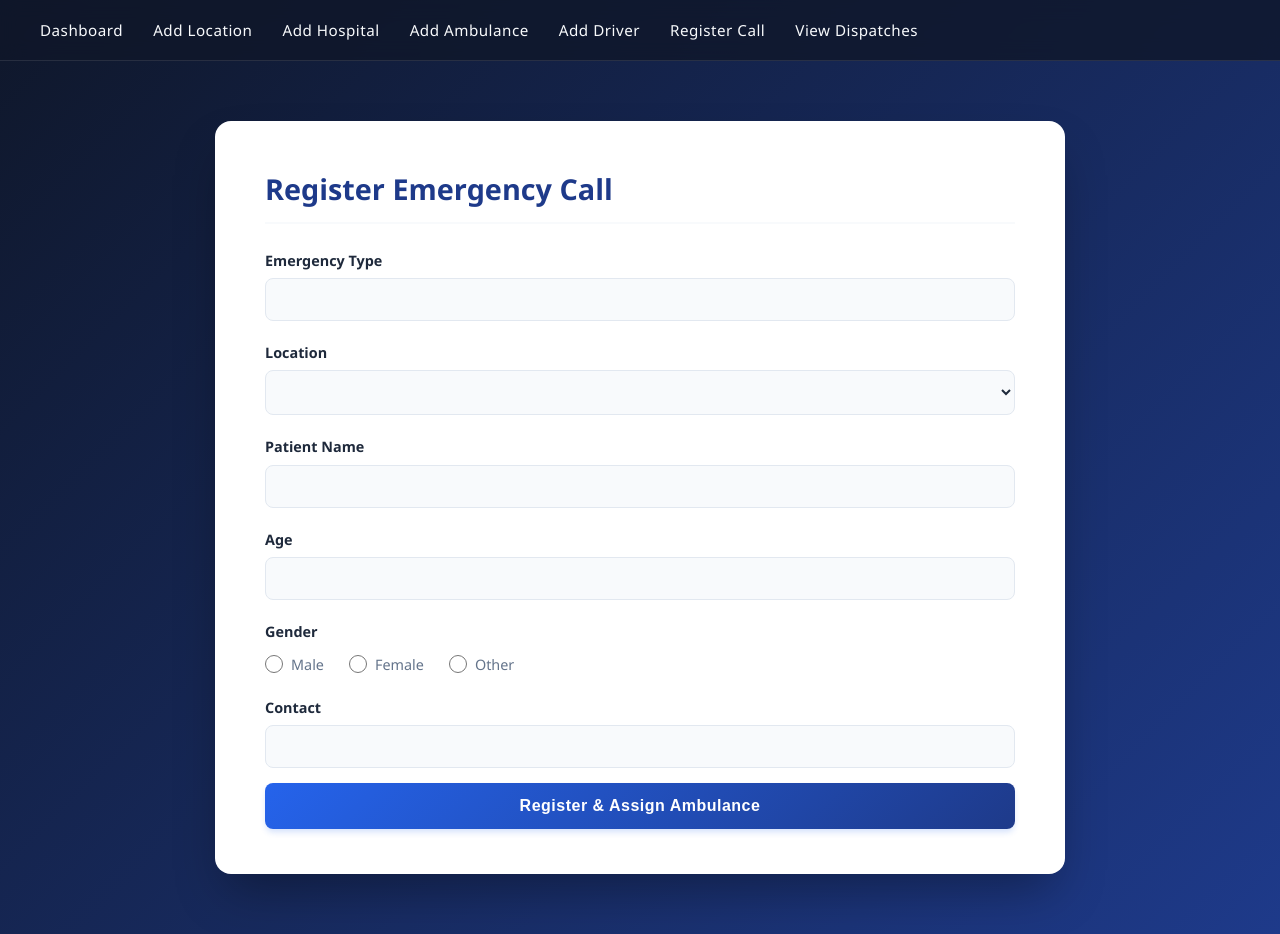
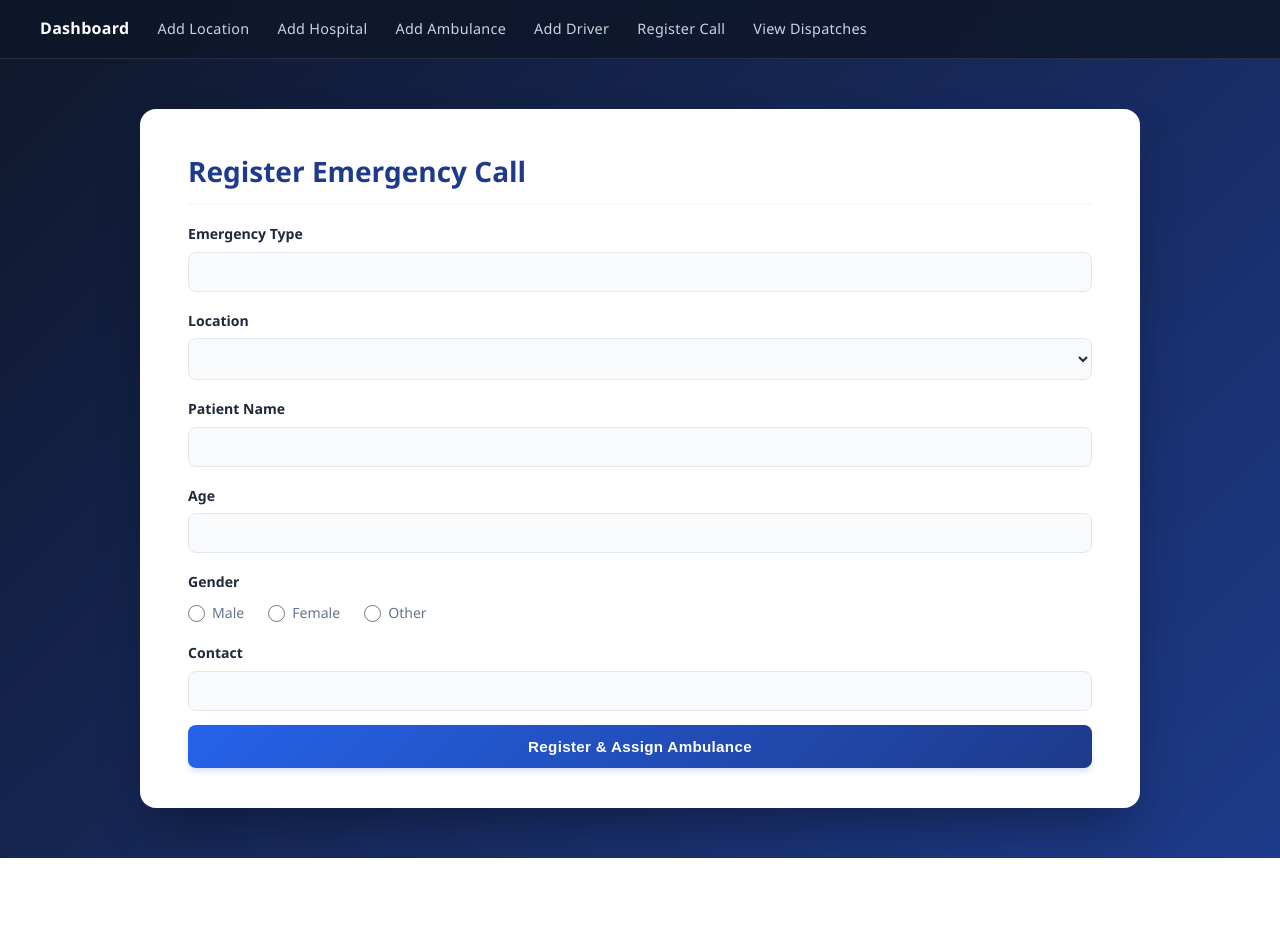
Before and after one commit to Sarvesh-Sarz/Resuscitation-Retrieval, a Flask app: page /register in a window 1280 px wide. After the commit the page ends 858 px from the top, so only its background shows below. Run offline with Flask 3, Linux system fonts and the light colour scheme; data that the repository does not hold is empty.

Commit message:
Update style.css

```diff
--- a/static/style.css
+++ b/static/style.css
@@ -1,22 +1,21 @@
-/* --- CSS VARIABLES FOR THEME --- */
+/* ─── CSS VARIABLES ─── */
 :root {
-    --primary: #2563eb;
-    --primary-dark: #1e3a8a;
+    --primary:       #2563eb;
+    --primary-dark:  #1e3a8a;
     --primary-light: #38bdf8;
     --bg-gradient-1: #0f172a;
     --bg-gradient-2: #1e3a8a;
-    --text-dark: #1e293b;
-    --text-muted: #64748b;
-    --surface: #ffffff;
-    --input-bg: #f8fafc;
-    --border-color: #e2e8f0;
+    --text-dark:     #1e293b;
+    --text-muted:    #64748b;
+    --surface:       #ffffff;
+    --input-bg:      #f8fafc;
+    --border-color:  #e2e8f0;
+    --success:       #16a34a;
+    --warning:       #d97706;
+    --danger:        #dc2626;
 }
 
-* {
-    margin: 0;
-    padding: 0;
-    box-sizing: border-box;
-}
+* { margin: 0; padding: 0; box-sizing: border-box; }
 
 body {
     font-family: 'Segoe UI', system-ui, -apple-system, sans-serif;
@@ -26,145 +25,242 @@ body {
     line-height: 1.6;
 }
 
-/* --- NAVBAR (Glassmorphism Effect) --- */
+/* ─── NAVBAR ─── */
 nav {
-    background: rgba(15, 23, 42, 0.8);
-    backdrop-filter: blur(10px);
-    -webkit-backdrop-filter: blur(10px);
-    padding: 18px 40px;
+    background: rgba(15, 23, 42, 0.85);
+    backdrop-filter: blur(12px);
+    -webkit-backdrop-filter: blur(12px);
+    padding: 16px 40px;
     display: flex;
-    gap: 30px;
-    border-bottom: 1px solid rgba(255, 255, 255, 0.1);
+    gap: 28px;
+    align-items: center;
+    flex-wrap: wrap;
+    border-bottom: 1px solid rgba(255,255,255,0.1);
     position: sticky;
     top: 0;
     z-index: 100;
 }
 
 nav a {
-    color: #f8fafc;
+    color: #cbd5e1;
     text-decoration: none;
     font-weight: 500;
-    font-size: 0.95rem;
-    letter-spacing: 0.5px;
-    transition: color 0.3s ease;
+    font-size: 0.9rem;
+    letter-spacing: 0.3px;
+    transition: color 0.2s ease;
 }
 
-nav a:hover {
-    color: var(--primary-light);
+nav a:hover { color: var(--primary-light); }
+nav a:first-child { color: #fff; font-weight: 700; font-size: 1rem; }
+
+/* ─── FLASH ALERTS ─── */
+.alert {
+    padding: 12px 18px;
+    border-radius: 8px;
+    margin-bottom: 20px;
+    font-size: 0.92rem;
+    font-weight: 500;
+    display: flex;
+    align-items: center;
+    gap: 8px;
 }
 
-/* --- MAIN CONTAINER --- */
+.alert-success {
+    background: #dcfce7;
+    color: #14532d;
+    border: 1px solid #86efac;
+}
+.alert-success::before { content: "✅ "; }
+
+.alert-error {
+    background: #fee2e2;
+    color: #7f1d1d;
+    border: 1px solid #fca5a5;
+}
+.alert-error::before { content: "❌ "; }
+
+.alert-warning {
+    background: #fef9c3;
+    color: #713f12;
+    border: 1px solid #fde047;
+}
+.alert-warning::before { content: "⚠️ "; }
+
+/* ─── CONTAINER ─── */
 .container {
-    width: 90%;
-    max-width: 850px;
-    margin: 60px auto;
+    width: 92%;
+    max-width: 1000px;
+    margin: 50px auto;
     background: var(--surface);
-    padding: 45px 50px;
+    padding: 40px 48px;
     border-radius: 16px;
-    box-shadow: 0 25px 50px -12px rgba(0, 0, 0, 0.35);
+    box-shadow: 0 25px 50px -12px rgba(0,0,0,0.35);
+    margin-left: auto;   /* add this */
+    margin-right: auto;  /* add this */
 }
 
-/* --- HEADINGS --- */
+/* ─── HEADINGS ─── */
 h2 {
-    margin-bottom: 25px;
     color: var(--primary-dark);
-    font-size: 1.8rem;
-    font-weight: 600;
+    font-size: 1.75rem;
+    font-weight: 700;
+    padding-bottom: 10px;
     border-bottom: 2px solid var(--input-bg);
-    padding-bottom: 10px;
+    margin-bottom: 6px;
 }
 
-/* --- FORM STYLING --- */
+.subtitle {
+    color: var(--text-muted);
+    font-size: 0.88rem;
+    margin-bottom: 28px;
+}
+
+/* ─── STATS GRID (Dashboard) ─── */
+.stats-grid {
+    display: grid;
+    grid-template-columns: repeat(auto-fit, minmax(180px, 1fr));
+    gap: 16px;
+    margin-bottom: 32px;
+    justify-content: center;
+}
+
+.stat-card {
+    padding: 22px 20px;
+    border-radius: 12px;
+    text-align: center;
+    border: 1px solid transparent;
+}
+
+.stat-number {
+    font-size: 2.4rem;
+    font-weight: 800;
+    line-height: 1;
+    margin-bottom: 6px;
+}
+
+.stat-label {
+    font-size: 0.82rem;
+    font-weight: 600;
+    text-transform: uppercase;
+    letter-spacing: 0.5px;
+    opacity: 0.8;
+}
+
+.stat-blue   { background: #dbeafe; color: #1e3a8a; border-color: #bfdbfe; }
+.stat-green  { background: #dcfce7; color: #14532d; border-color: #86efac; }
+.stat-orange { background: #ffedd5; color: #7c2d12; border-color: #fdba74; }
+.stat-purple { background: #ede9fe; color: #3b0764; border-color: #c4b5fd; }
+
+/* ─── ACTION GRID (Dashboard buttons) ─── */
+.action-grid {
+    display: grid;
+    grid-template-columns: repeat(auto-fit, minmax(200px, 1fr));
+    gap: 12px;
+    justify-content: center;
+}
+
+/* ─── FORMS ─── */
 form label {
+    display: block;
     font-weight: 600;
-    font-size: 0.9rem;
+    font-size: 0.88rem;
     color: var(--text-dark);
-    margin-top: 20px;
+    margin-top: 18px;
     margin-bottom: 6px;
-    display: block;
 }
 
 input[type="text"],
+input[type="number"],
 input[type="email"],
 input[type="password"],
-input[type="number"],
 select {
     width: 100%;
-    padding: 12px 16px;
-    background-color: var(--input-bg);
+    padding: 11px 14px;
+    background: var(--input-bg);
     border: 1px solid var(--border-color);
     border-radius: 8px;
-    font-size: 0.95rem;
+    font-size: 0.93rem;
     color: var(--text-dark);
-    transition: all 0.3s ease;
+    transition: all 0.25s ease;
 }
 
-/* Focus "Glow" Effect */
 input:focus, select:focus {
-    background-color: var(--surface);
+    background: #fff;
     border-color: var(--primary);
     outline: none;
-    box-shadow: 0 0 0 4px rgba(37, 99, 235, 0.15);
+    box-shadow: 0 0 0 3px rgba(37,99,235,0.15);
 }
 
-/* --- RADIO BUTTON GROUP --- */
+input::placeholder { color: #94a3b8; }
+
+/* ─── RADIO GROUP ─── */
 .radio-group {
     display: flex;
     align-items: center;
-    gap: 25px;
-    margin-top: 10px;
-    margin-bottom: 20px;
+    gap: 24px;
+    margin-top: 8px;
+    margin-bottom: 8px;
 }
 
 .radio-group label {
     font-weight: 500;
-    margin: 0; /* Resetting top margin from global label */
+    margin: 0;
     display: flex;
     align-items: center;
-    gap: 8px;
+    gap: 7px;
     cursor: pointer;
     color: var(--text-muted);
 }
 
-/* Modern accent color for default radios */
 input[type="radio"] {
     accent-color: var(--primary);
-    width: 18px;
-    height: 18px;
+    width: 17px;
+    height: 17px;
     cursor: pointer;
     margin: 0;
 }
 
-/* --- BUTTON (Lift on Hover) --- */
+/* ─── BUTTONS ─── */
 button {
     background: linear-gradient(135deg, var(--primary), var(--primary-dark));
     color: white;
-    padding: 14px 24px;
-    margin-top: 15px;
+    padding: 13px 20px;
+    margin-top: 14px;
     border: none;
     border-radius: 8px;
     cursor: pointer;
     font-weight: 600;
-    font-size: 1rem;
-    letter-spacing: 0.5px;
-    transition: all 0.3s ease;
-    box-shadow: 0 4px 6px -1px rgba(37, 99, 235, 0.2);
-    width: 100%; /* Makes button full width, remove if you want it smaller */
+    font-size: 0.95rem;
+    letter-spacing: 0.3px;
+    transition: all 0.25s ease;
+    box-shadow: 0 4px 6px -1px rgba(37,99,235,0.2);
+    width: 100%;
 }
 
 button:hover {
     transform: translateY(-2px);
-    box-shadow: 0 10px 15px -3px rgba(37, 99, 235, 0.3);
+    box-shadow: 0 8px 15px -3px rgba(37,99,235,0.3);
 }
 
-button:active {
-    transform: translateY(0);
+button:active { transform: translateY(0); }
+
+button.btn-danger {
+    background: linear-gradient(135deg, #ef4444, #b91c1c);
+    box-shadow: 0 4px 6px -1px rgba(239,68,68,0.25);
 }
 
-/* --- TABLE (Rounded & Striped) --- */
+button.btn-danger:hover {
+    box-shadow: 0 8px 15px -3px rgba(239,68,68,0.35);
+}
+
+button.btn-secondary {
+    background: linear-gradient(135deg, #475569, #1e293b);
+}
+
+/* ─── TABLE ─── */
 .table-wrapper {
-    overflow-x: auto; /* Keeps table responsive on mobile */
-    margin-top: 30px;
+    overflow-x: auto;
+    margin-top: 24px;
     border-radius: 10px;
     border: 1px solid var(--border-color);
 }
```
Also changed, not shown: other parts of static/style.css (+43 -14 lines).
